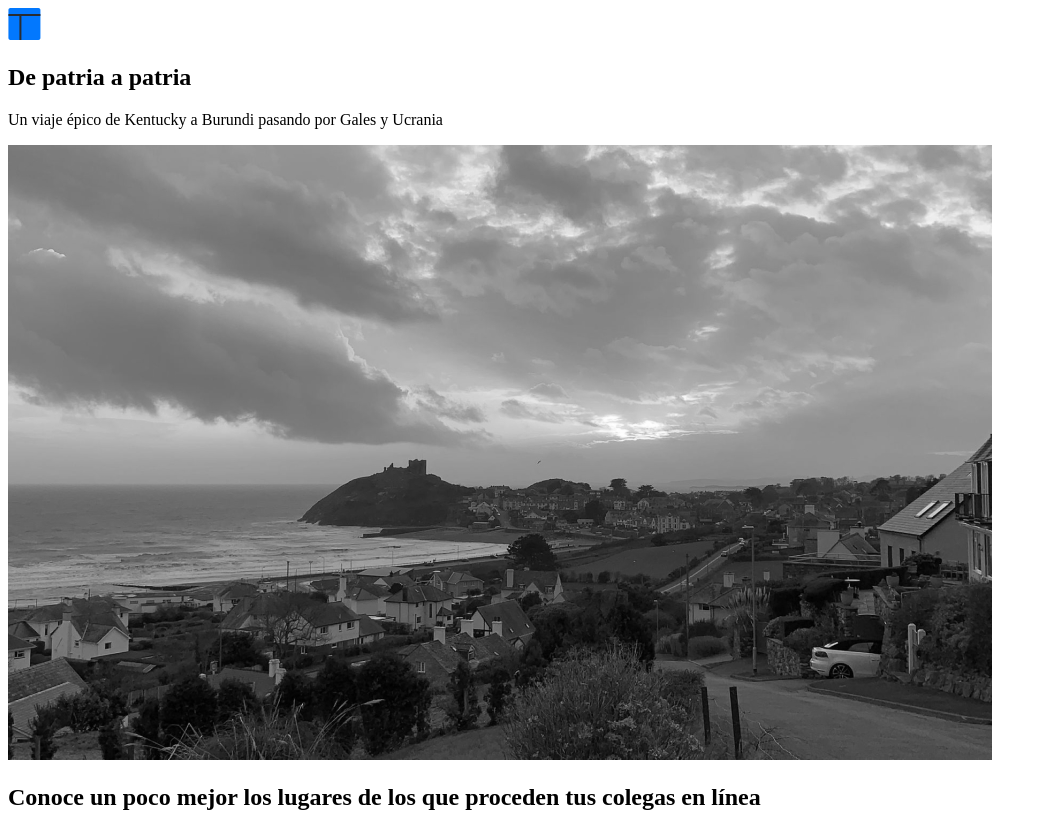
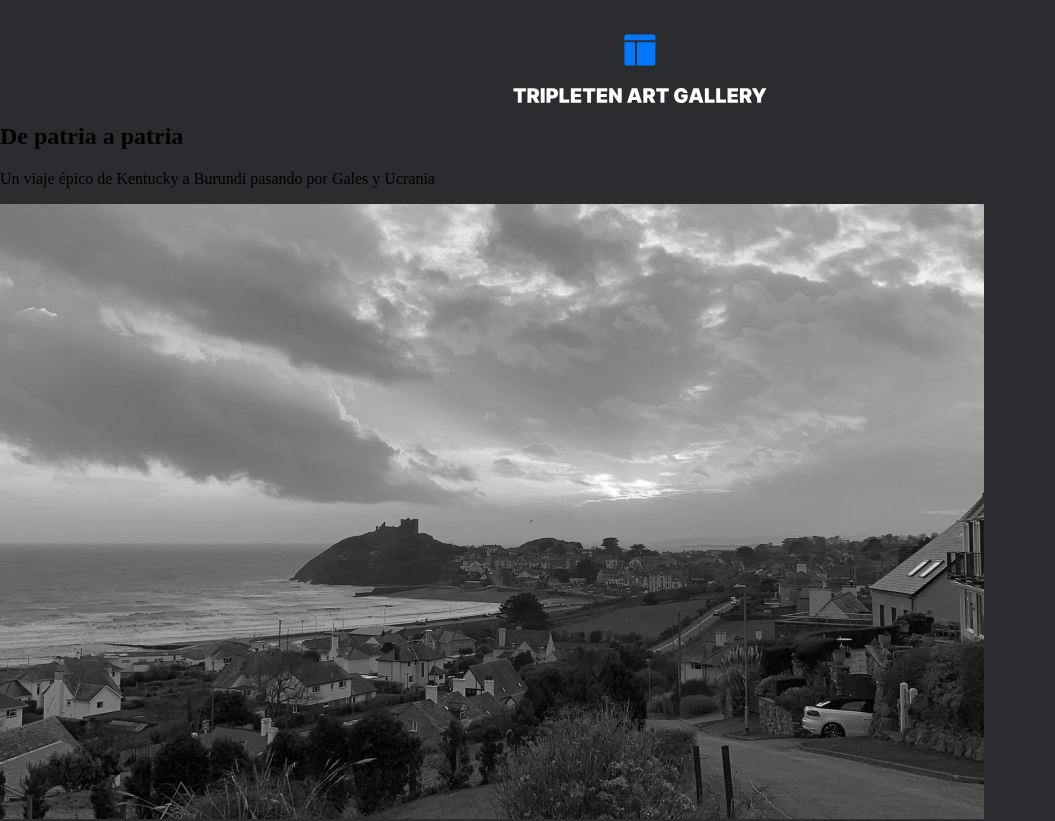
Before and after one commit to yordana-saldias/web_project_homeland-yordana-catalina, a plain HTML site: page index.html in a window 1280 px wide. Shown: the top 821 px of the page, without its empty margins (0-1055 px from the left). Drawn offline with Linux system fonts and the light colour scheme.

Commit message:
estilos body, pagina y logo

```diff
--- /dev/null
+++ b/blocks/body.css
@@ -0,0 +1,3 @@
+body {
+  margin: 0;
+}
--- a/blocks/logo.css
+++ b/blocks/logo.css
@@ -1,6 +1,15 @@
 .logo {
+  display: flex;
+  flex-direction: column;
 }
 .logo__image {
+  margin: 34px auto 0;
+  width: 32px;
+  height: 32px;
 }
 .logo__name-gallery {
+  width: 254.84px;
+  height: 14.94px;
+  padding-top: 22px;
+  margin: auto;
 }
--- a/blocks/page.css
+++ b/blocks/page.css
@@ -1,2 +1,3 @@
 .page {
+  background-color: #2a2c2f;
 }
--- a/pages/index.css
+++ b/pages/index.css
@@ -0,0 +1,6 @@
+@import url(../blocks/page.css);
+@import url(../blocks/header.css);
+@import url(../blocks/logo.css);
+@import url(../blocks/into.css);
+@import url(../blocks/footer.css);
+@import url(../blocks/body.css);
```
